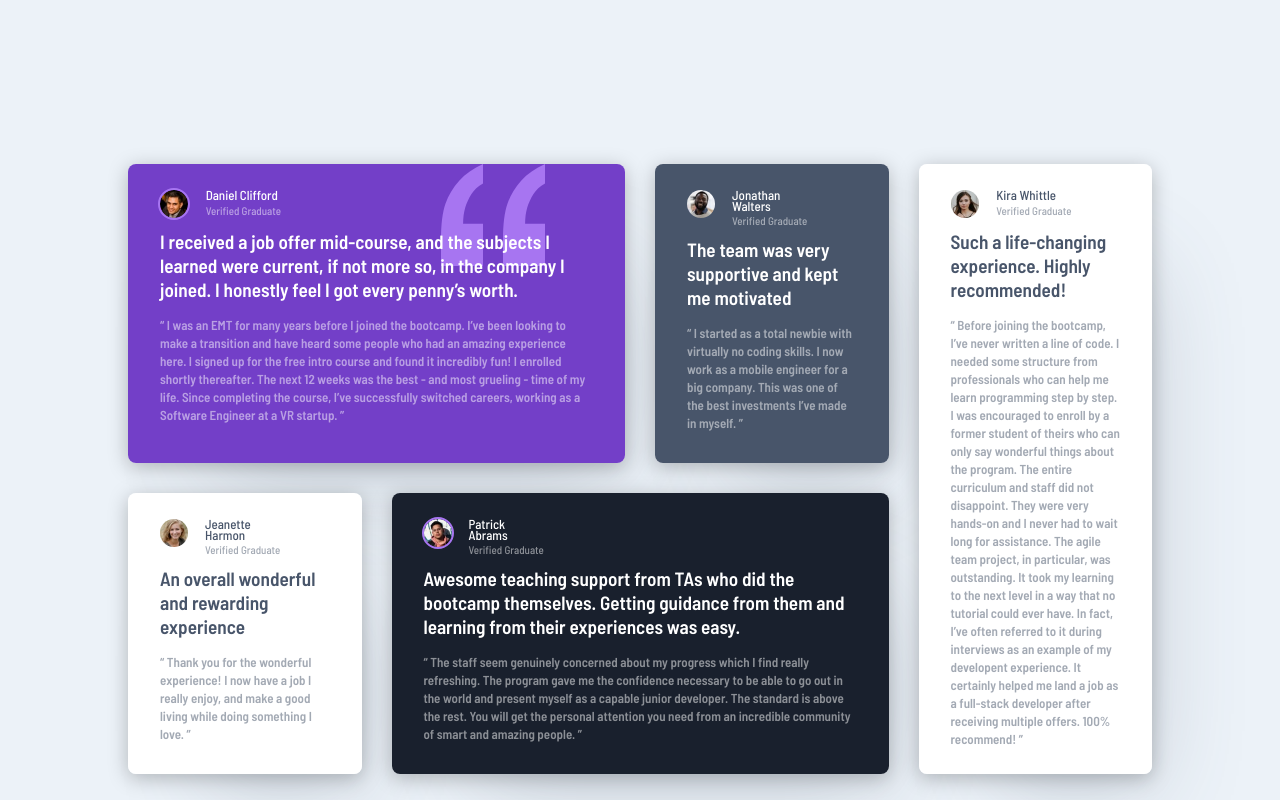
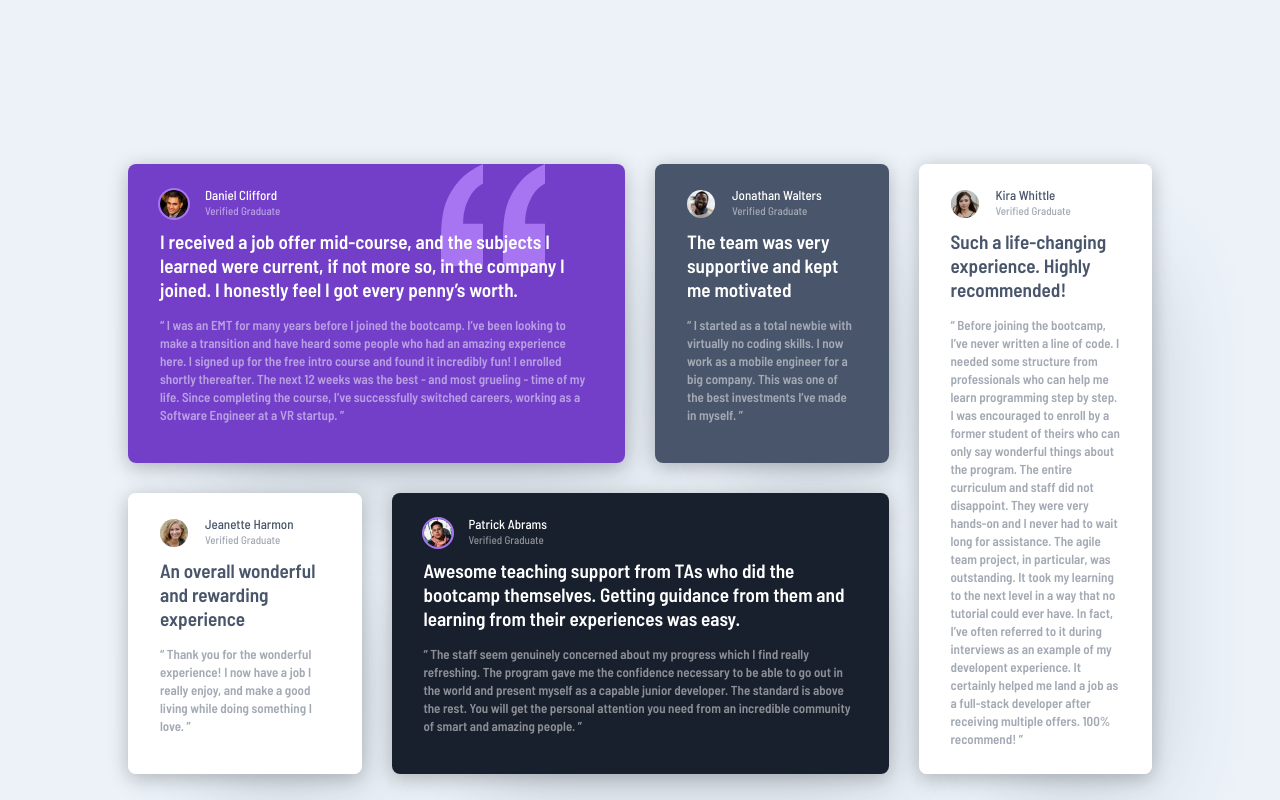
Before and after one commit to juliengDev/Testimonials-grid-section, a website: page index.html in a window 1280 px wide. Shown: the top 800 px of the page. Drawn offline with Linux system fonts and the light colour scheme.

Commit message:
fixing preview7

```diff
--- a/sass/components/_cards.scss
+++ b/sass/components/_cards.scss
@@ -49,9 +49,9 @@
     background-color: var(--color-pure-white);
   }
   &__heading {
-    width: min(12.1rem, 100%);
+    width: min(14.1rem, 100%);
     display: grid;
-    grid-template-columns: 1fr auto;
+    grid-template-columns: auto 1fr;
     grid-template-rows: 1fr;
     gap: 1.7rem;
     &__avatar__wrapper {
@@ -88,6 +88,7 @@
       gap: 0.4rem;
       grid-column: 2;
       grid-row: 1/2;
+      width: 100%;
     }
   }
 }
```
Also changed, not shown: public/css/style.css, 1 other file.
